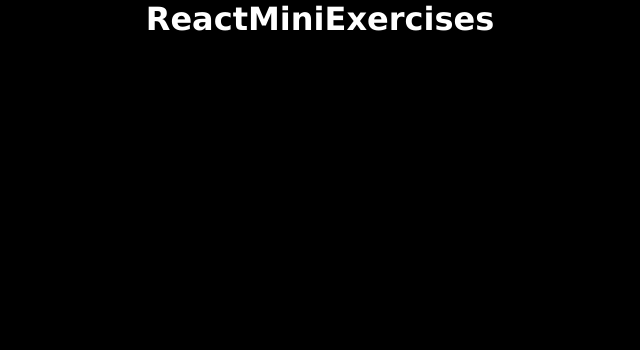
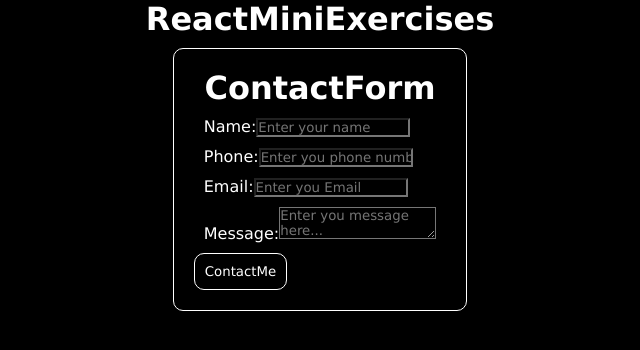
Before and after one commit to nikhildev-webapp/ReactExercises, a React (Vite) app: page / in a window 1280 px wide. Shown: the top 350 px of the page, without its empty margins (320-960 px from the left). Built offline with nearby package versions, Linux system fonts and the light colour scheme.

Commit message:
basic form structure done

```diff
--- a/src/components/ContactForm/ContactForm.jsx
+++ b/src/components/ContactForm/ContactForm.jsx
@@ -1,10 +1,69 @@
+import React from "react";
 
 const ContactForm = () => {
   return (
-      <>
+    <>
+      <div style={{display:"flex",justifyContent:'center'}}>
+        <div
+          style={{
+            border: "1px solid #fff",
+            padding: "20px",
+            margin: "10px",
+            borderRadius: "10px",
+            display: "inline-block",
+          }}
+        >
+          <h1 style={{ textAlign: "center" }}>ContactForm</h1>
+          <form>
+            <div style={{ margin: "10px" }}>
+              <label htmlFor="name">Name:</label>
+              <input
+                type="text"
+                id="name"
+                placeholder="Enter your name"
+                style={{ width: "150px" }}
+              />
+            </div>
+            <div style={{ margin: "10px" }}>
+              <label htmlFor="phone">Phone:</label>
+              <input
+                type="text"
+                id="phone"
+                placeholder="Enter you phone number"
+                style={{ width: "150px" }}
+              />
+            </div>
+            <div style={{ margin: "10px" }}>
+              <label htmlFor="email">Email:</label>
+              <input
+                type="text"
+                id="email"
+                placeholder="Enter you Email"
+                style={{ width: "150px" }}
+              />
+            </div>
+            <div style={{ margin: "10px" }}>
+              <label htmlFor="message">Message:</label>
+              <textarea
+                name="message"
+                id="message"
+                placeholder="Enter you message here..."
+              ></textarea>
+            </div>
+            <button
+              style={{
+                border: "1px solid #fff",
+                padding: "10px",
+                borderRadius: "10px",
+              }}
+            >
+              ContactMe
+            </button>
+          </form>
+        </div>
+      </div>
+    </>
+  );
+};
 
-      </>
-  )
-}
-
-export default ContactForm
+export default ContactForm;
```
